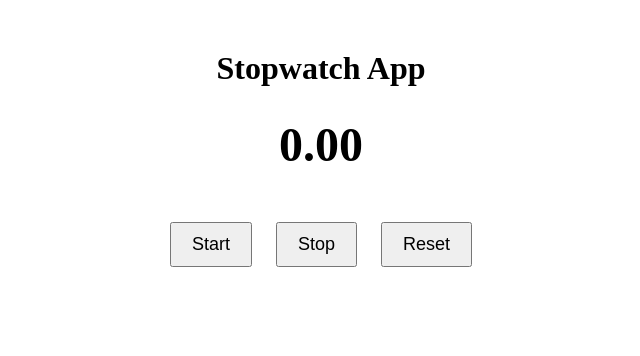
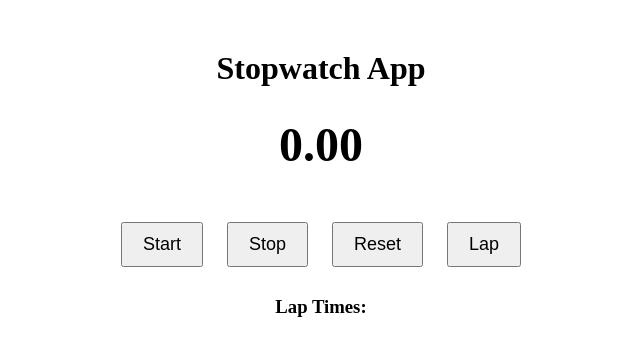
Before and after one commit to nealjo23/StopWatch, a Flask app: page / in a window 1280 px wide. Shown: the top 356 px of the page, without its empty margins (319-959 px from the left). Run offline with Flask 3, Linux system fonts and the light colour scheme.

Commit message:
Added lap button

```diff
--- a/static/script.js
+++ b/static/script.js
@@ -3,8 +3,11 @@ document.addEventListener('DOMContentLoaded', function() {
     var startButton = document.getElementById('start-btn');
     var stopButton = document.getElementById('stop-btn');
     var resetButton = document.getElementById('reset-btn');
+    var lapButton = document.getElementById('lap-btn');
+    var lapList = document.getElementById('lap-list');
 
     var timerInterval;
+    var lapCount = 1;
 
     startButton.addEventListener('click', function() {
         // Send AJAX request to start the stopwatch
@@ -38,7 +41,17 @@ document.addEventListener('DOMContentLoaded', function() {
                 if (response.ok) {
                     // Reset the timer on the client-side
                     timerElement.textContent = '0.00';
+                    lapCount = 1;
+                    lapList.innerHTML = '';
                 }
             });
     });
+
+    lapButton.addEventListener('click', function() {
+        var lapTime = timerElement.textContent;
+        var lapItem = document.createElement('li');
+        lapItem.textContent = 'Lap ' + lapCount + ': ' + lapTime;
+        lapList.appendChild(lapItem);
+        lapCount++;
+    });
 });
--- a/templates/index.html
+++ b/templates/index.html
@@ -10,6 +10,12 @@
     <button id="start-btn">Start</button>
     <button id="stop-btn">Stop</button>
     <button id="reset-btn">Reset</button>
+    <button id="lap-btn">Lap</button>
+
+    <div id="lap-times">
+        <h3>Lap Times:</h3>
+        <ul id="lap-list"></ul>
+    </div>
 
     <script src="{{ url_for('static', filename='script.js') }}"></script>
 </body>
```
